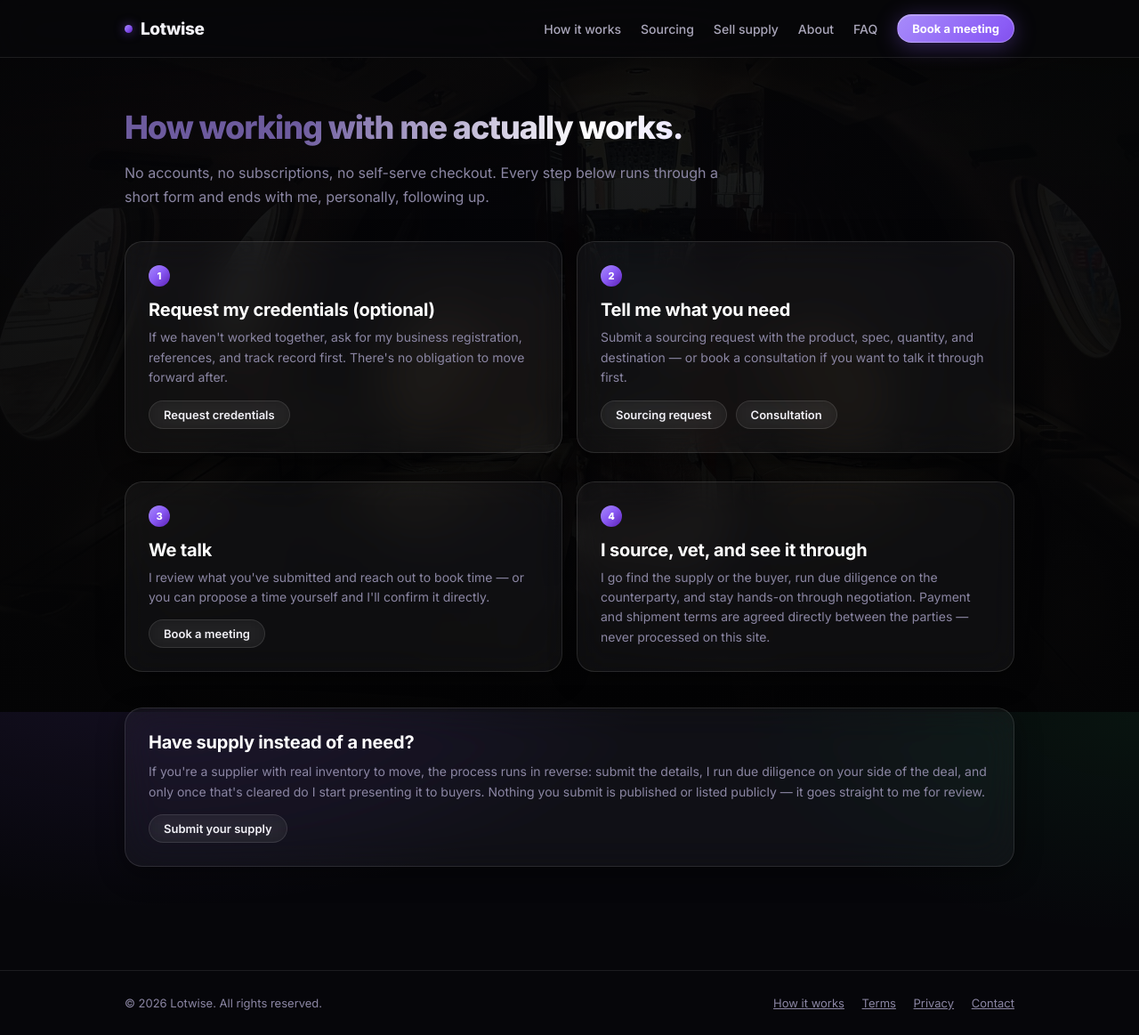
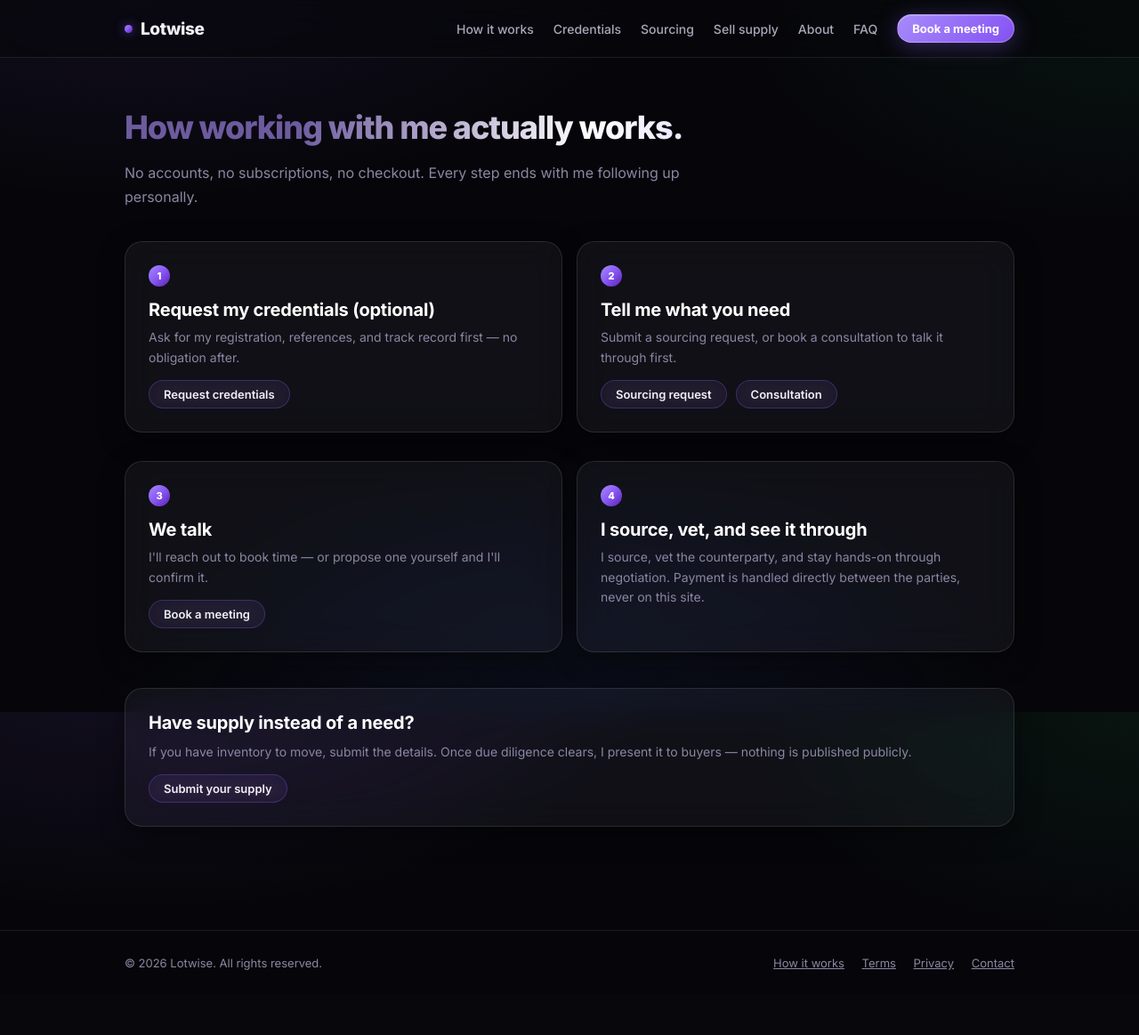
Before and after one commit to Yididyateklemarkos/lotwise, a Flask app: page /how-it-works in a window 1280 px wide. Shown: the whole page at 89% size. After the commit the page ends 1090 px from the top, so only its background shows below. Run offline with Flask 3, Linux system fonts and the light colour scheme.

Commit message:
Trim copy, remove bg images, redesign buttons, add credentials nav link

```diff
--- a/templates/base.html
+++ b/templates/base.html
@@ -56,8 +56,8 @@
   nav a.nav-link { color:var(--ink-soft); text-decoration:none; font-size:14px; font-weight:500; opacity:0.85; transition: opacity 0.25s var(--ease), color 0.25s var(--ease); position:relative; white-space:nowrap; }
   nav a.nav-link:hover { opacity:1; color:#fff; }
 
-  .btn { font-size:14px; font-weight:600; padding:10px 20px; border: 1px solid var(--glass-border); background: rgba(255,255,255,0.045); backdrop-filter: blur(10px); color:var(--ink); cursor:pointer; text-decoration:none; display:inline-block; border-radius: 100px; transition: all 0.3s var(--ease); font-family: inherit; }
-  .btn:hover { background: rgba(255,255,255,0.09); box-shadow: var(--shadow-soft); transform: translateY(-1px); border-color: rgba(255,255,255,0.2); }
+  .btn { font-size:14px; font-weight:600; padding:10px 20px; border: 1px solid rgba(139,92,246,0.3); background: rgba(139,92,246,0.07); backdrop-filter: blur(10px); color:var(--ink); cursor:pointer; text-decoration:none; display:inline-block; border-radius: 100px; transition: all 0.25s var(--ease); font-family: inherit; }
+  .btn:hover { background: rgba(139,92,246,0.16); box-shadow: 0 6px 20px rgba(139,92,246,0.25); transform: translateY(-1px); border-color: rgba(139,92,246,0.55); }
   .btn-solid { background: var(--brand); background-size:200% 100%; color:#fff; border: 1px solid rgba(255,255,255,0.25); box-shadow: 0 1px 0 rgba(255,255,255,0.25) inset, 0 4px 24px rgba(139,92,246,0.35); font-weight:700; position:relative; overflow:hidden; }
   .btn-solid:hover { transform: translateY(-1px); box-shadow: 0 1px 0 rgba(255,255,255,0.3) inset, 0 10px 34px rgba(139,92,246,0.5); background-position: 100% 0; }
   .btn-sm { padding: 7px 16px; font-size: 13px; }
@@ -219,6 +219,7 @@
     <a href="{{ url_for('home') }}" class="logo"><span class="logo-mark"></span>Lotwise</a>
     <nav>
       <a href="{{ url_for('how_it_works') }}" class="nav-link">How it works</a>
+      <a href="{{ url_for('request_credentials') }}" class="nav-link">Credentials</a>
       <a href="{{ url_for('sourcing_request') }}" class="nav-link">Sourcing</a>
       <a href="{{ url_for('sell_your_supply') }}" class="nav-link">Sell supply</a>
       <a href="{{ url_for('about') }}" class="nav-link">About</a>
--- a/templates/public/book-a-meeting.html
+++ b/templates/public/book-a-meeting.html
@@ -3,7 +3,7 @@
 {% block content %}
 <div style="max-width:560px;">
   <h1>Book a meeting</h1>
-  <p class="muted" style="margin:12px 0 24px; font-size:15px; line-height:1.6;">Propose a few times that work for you and I'll confirm directly by email or phone — this isn't an automatic calendar booking, so leave enough detail for me to reach you.</p>
+  <p class="muted" style="margin:12px 0 24px; font-size:15px; line-height:1.6;">Propose a few times and I'll confirm directly — this isn't automatic booking, so leave enough detail to reach you.</p>
 
   <div class="card">
     <form class="stacked" method="POST">
--- a/templates/public/consultation.html
+++ b/templates/public/consultation.html
@@ -3,7 +3,7 @@
 {% block content %}
 <div style="max-width:560px;">
   <h1>Book a consultation</h1>
-  <p class="muted" style="margin:12px 0 24px; font-size:15px; line-height:1.6;">Not sure yet exactly what you need? Walk me through the situation and I'll tell you honestly how — or whether — I can help.</p>
+  <p class="muted" style="margin:12px 0 24px; font-size:15px; line-height:1.6;">Not sure what you need? Walk me through it and I'll tell you honestly if I can help.</p>
 
   <div class="card">
     <form class="stacked" method="POST">
--- a/templates/public/contact.html
+++ b/templates/public/contact.html
@@ -3,7 +3,7 @@
 {% block content %}
 <div style="max-width:520px;">
   <h1>Contact me</h1>
-  <p class="muted" style="margin:12px 0 24px;">General questions that don't fit one of the specific requests — credentials, sourcing, a consultation, or booking a meeting. Drop your details below and I'll get back to you directly.</p>
+  <p class="muted" style="margin:12px 0 24px;">For anything that doesn't fit a specific request. Drop your details below.</p>
 
   <div class="card">
     <form class="stacked" method="POST">
--- a/templates/public/how-it-works.html
+++ b/templates/public/how-it-works.html
@@ -1,25 +1,22 @@
 {% extends "base.html" %}
 {% block title %}How it works | Lotwise{% endblock %}
-{% block page_bg %}
-<div class="page-photo-bg"><div class="photo-layer" style="background-image:url('{{ url_for('static', filename='img/bg-jetcabin2.jpg') }}');"></div></div>
-{% endblock %}
 {% block content %}
 <div style="max-width:680px;">
   <h1>How working with me actually works.</h1>
-  <p class="muted" style="font-size:16px; line-height:1.7; margin:16px 0 36px;">No accounts, no subscriptions, no self-serve checkout. Every step below runs through a short form and ends with me, personally, following up.</p>
+  <p class="muted" style="font-size:16px; line-height:1.7; margin:16px 0 36px;">No accounts, no subscriptions, no checkout. Every step ends with me following up personally.</p>
 </div>
 
 <div class="grid-2" style="margin-bottom:20px;">
   <div class="card">
     <div class="badge-grade" style="margin-bottom:14px;">1</div>
     <h2 style="margin-bottom:8px;">Request my credentials (optional)</h2>
-    <p class="muted" style="font-size:14px;">If we haven't worked together, ask for my business registration, references, and track record first. There's no obligation to move forward after.</p>
+    <p class="muted" style="font-size:14px;">Ask for my registration, references, and track record first — no obligation after.</p>
     <a href="{{ url_for('request_credentials') }}" class="btn btn-sm" style="margin-top:14px;">Request credentials</a>
   </div>
   <div class="card" style="animation-delay:0.05s;">
     <div class="badge-grade" style="margin-bottom:14px;">2</div>
     <h2 style="margin-bottom:8px;">Tell me what you need</h2>
-    <p class="muted" style="font-size:14px;">Submit a sourcing request with the product, spec, quantity, and destination — or book a consultation if you want to talk it through first.</p>
+    <p class="muted" style="font-size:14px;">Submit a sourcing request, or book a consultation to talk it through first.</p>
     <div style="display:flex; gap:10px; margin-top:14px; flex-wrap:wrap;">
       <a href="{{ url_for('sourcing_request') }}" class="btn btn-sm">Sourcing request</a>
       <a href="{{ url_for('consultation') }}" class="btn btn-sm">Consultation</a>
@@ -28,19 +25,19 @@
   <div class="card" style="animation-delay:0.1s;">
     <div class="badge-grade" style="margin-bottom:14px;">3</div>
     <h2 style="margin-bottom:8px;">We talk</h2>
-    <p class="muted" style="font-size:14px;">I review what you've submitted and reach out to book time — or you can propose a time yourself and I'll confirm it directly.</p>
+    <p class="muted" style="font-size:14px;">I'll reach out to book time — or propose one yourself and I'll confirm it.</p>
     <a href="{{ url_for('book_a_meeting') }}" class="btn btn-sm" style="margin-top:14px;">Book a meeting</a>
   </div>
   <div class="card" style="animation-delay:0.15s;">
     <div class="badge-grade" style="margin-bottom:14px;">4</div>
     <h2 style="margin-bottom:8px;">I source, vet, and see it through</h2>
-    <p class="muted" style="font-size:14px;">I go find the supply or the buyer, run due diligence on the counterparty, and stay hands-on through negotiation. Payment and shipment terms are agreed directly between the parties — never processed on this site.</p>
+    <p class="muted" style="font-size:14px;">I source, vet the counterparty, and stay hands-on through negotiation. Payment is handled directly between the parties, never on this site.</p>
   </div>
 </div>
 
 <div class="card" style="margin-top:24px;">
   <h2 style="margin-bottom:10px;">Have supply instead of a need?</h2>
-  <p class="muted" style="font-size:14px; line-height:1.6; margin-bottom:14px;">If you're a supplier with real inventory to move, the process runs in reverse: submit the details, I run due diligence on your side of the deal, and only once that's cleared do I start presenting it to buyers. Nothing you submit is published or listed publicly — it goes straight to me for review.</p>
+  <p class="muted" style="font-size:14px; line-height:1.6; margin-bottom:14px;">If you have inventory to move, submit the details. Once due diligence clears, I present it to buyers — nothing is published publicly.</p>
   <a href="{{ url_for('sell_your_supply') }}" class="btn btn-sm">Submit your supply</a>
 </div>
 {% endblock %}
--- a/templates/public/request-credentials.html
+++ b/templates/public/request-credentials.html
@@ -3,7 +3,7 @@
 {% block content %}
 <div style="max-width:560px;">
   <h1>Request my credentials</h1>
-  <p class="muted" style="margin:12px 0 24px; font-size:15px; line-height:1.6;">Before you commit to anything, ask for proof: business registration, references, and my track record. I'll send it directly to the email below — no obligation to move forward after.</p>
+  <p class="muted" style="margin:12px 0 24px; font-size:15px; line-height:1.6;">Ask for proof — registration, references, track record. Sent to your email, no obligation.</p>
 
   <div class="card">
     <form class="stacked" method="POST">
--- a/templates/public/sell-your-supply.html
+++ b/templates/public/sell-your-supply.html
@@ -3,7 +3,7 @@
 {% block content %}
 <div style="max-width:600px;">
   <h1>Submit your supply</h1>
-  <p class="muted" style="margin:12px 0 24px; font-size:15px; line-height:1.6;">If you've got real inventory to move, tell me about it. This isn't a public listing — nothing you submit here goes live anywhere. I review it, run due diligence on my side, and only then start presenting it to qualified buyers. No payment is ever processed on this site.</p>
+  <p class="muted" style="margin:12px 0 24px; font-size:15px; line-height:1.6;">If you've got inventory to move, tell me about it. This isn't a public listing. I review it, run due diligence, and then present it to qualified buyers. No payment is ever processed here.</p>
 
   <div class="card">
     <form class="stacked" method="POST" enctype="multipart/form-data">
--- a/templates/public/sourcing-request.html
+++ b/templates/public/sourcing-request.html
@@ -3,7 +3,7 @@
 {% block content %}
 <div style="max-width:600px;">
   <h1>Submit a sourcing request</h1>
-  <p class="muted" style="margin:12px 0 24px; font-size:15px; line-height:1.6;">Tell me what you need and I'll go source it. I only bring back options that have actually been checked out.</p>
+  <p class="muted" style="margin:12px 0 24px; font-size:15px; line-height:1.6;">Tell me what you need — I'll source it and bring back options that check out.</p>
 
   <div class="card">
     <form class="stacked" method="POST" enctype="multipart/form-data">
--- a/templates/public/thank-you.html
+++ b/templates/public/thank-you.html
@@ -4,7 +4,7 @@
 <div style="max-width:520px; text-align:center; margin:40px auto 0;">
   <div class="pill pill-approved" style="margin-bottom:20px;">Received</div>
   <h1 style="font-size:30px;">Your {{ label|lower }} is in.</h1>
-  <p class="muted" style="margin:16px 0 32px; font-size:15px; line-height:1.6;">I review every submission by hand and follow up directly at the email or phone number you gave me — usually within a day or two.</p>
+  <p class="muted" style="margin:16px 0 32px; font-size:15px; line-height:1.6;">I review every submission by hand and follow up directly, usually within a day or two.</p>
   <div style="display:flex; gap:14px; justify-content:center; flex-wrap:wrap;">
     <a href="{{ url_for('home') }}" class="btn btn-solid" style="padding:12px 26px;">Back to home</a>
     <a href="{{ url_for('how_it_works') }}" class="btn" style="padding:12px 26px;">See how it works</a>
```
Also changed, not shown: templates/public/about.html (+3 -6 lines), templates/public/faq.html (+5 -8 lines), templates/public/home.html (+9 -13 lines).
